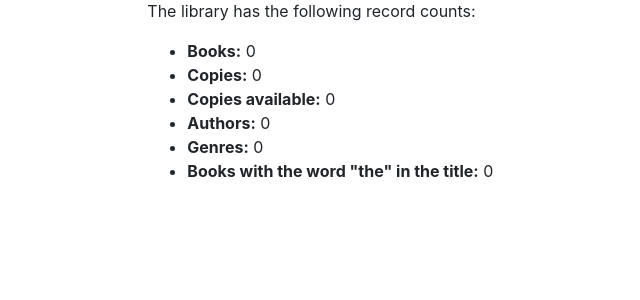
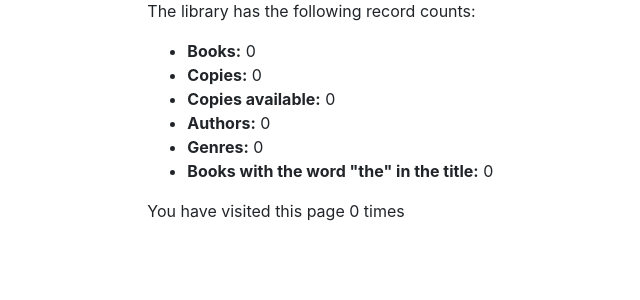
Before and after one commit to wombat74/DJANGO_PROJECTS, a Django app: page /catalog/ in a window 1280 px wide. Shown: the part 143-443 px from the top of the page, without its empty margins (81-721 px from the left). Run offline with Django 3.2, Linux system fonts and the light colour scheme; data that the repository does not hold is empty.

Commit message:
added session line to template

```diff
--- a/catalog/templates/index.html
+++ b/catalog/templates/index.html
@@ -13,4 +13,6 @@
     <li><strong>Genres:</strong> {{ num_genres }}</li>
     <li><strong>Books with the word "the" in the title:</strong> {{ num_books_with_the }}</li>
   </ul>
+
+  <p>You have visited this page {{ num_visits }} time{{ num_visits|pluralize }}</p>
 {% endblock %}
```
